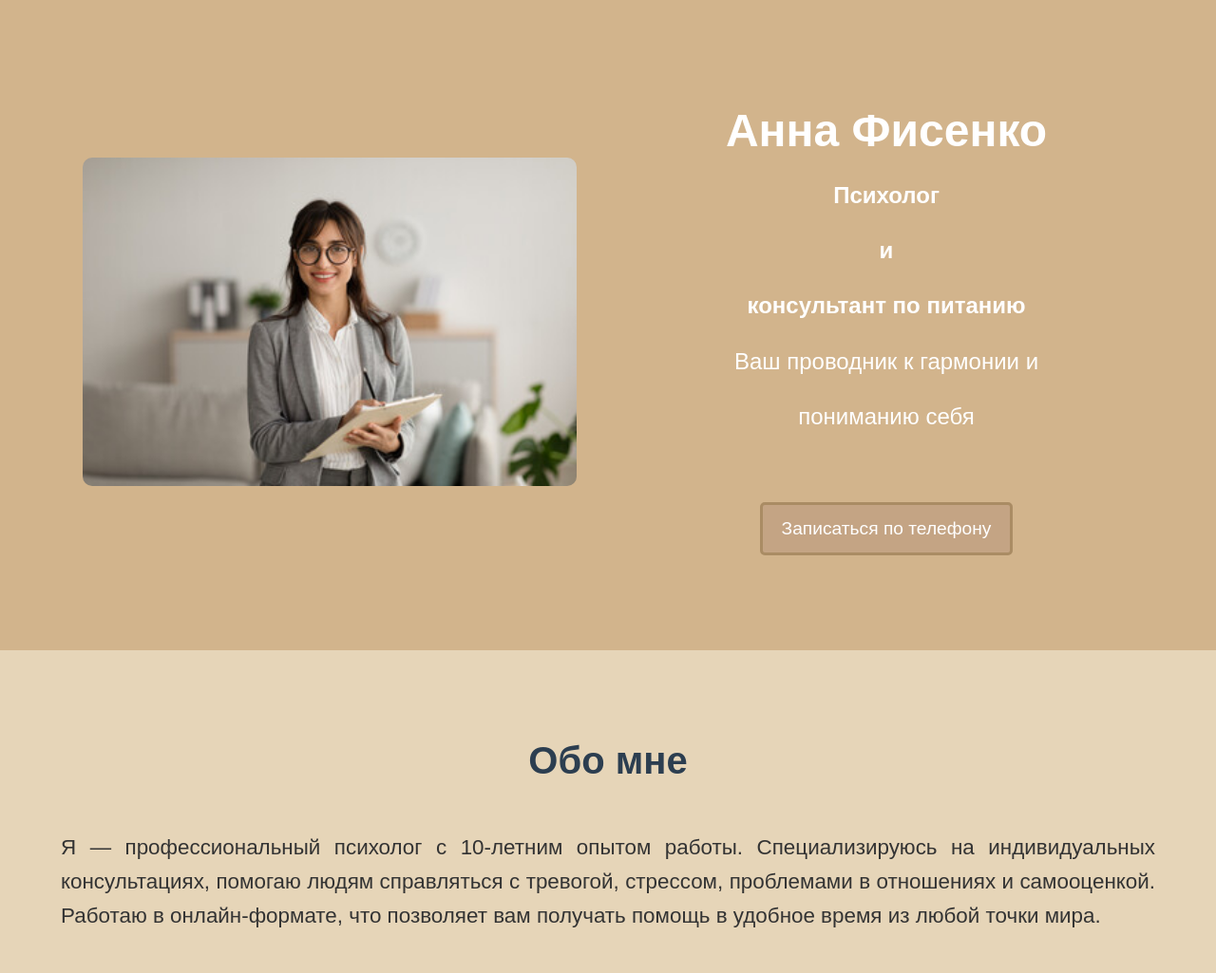
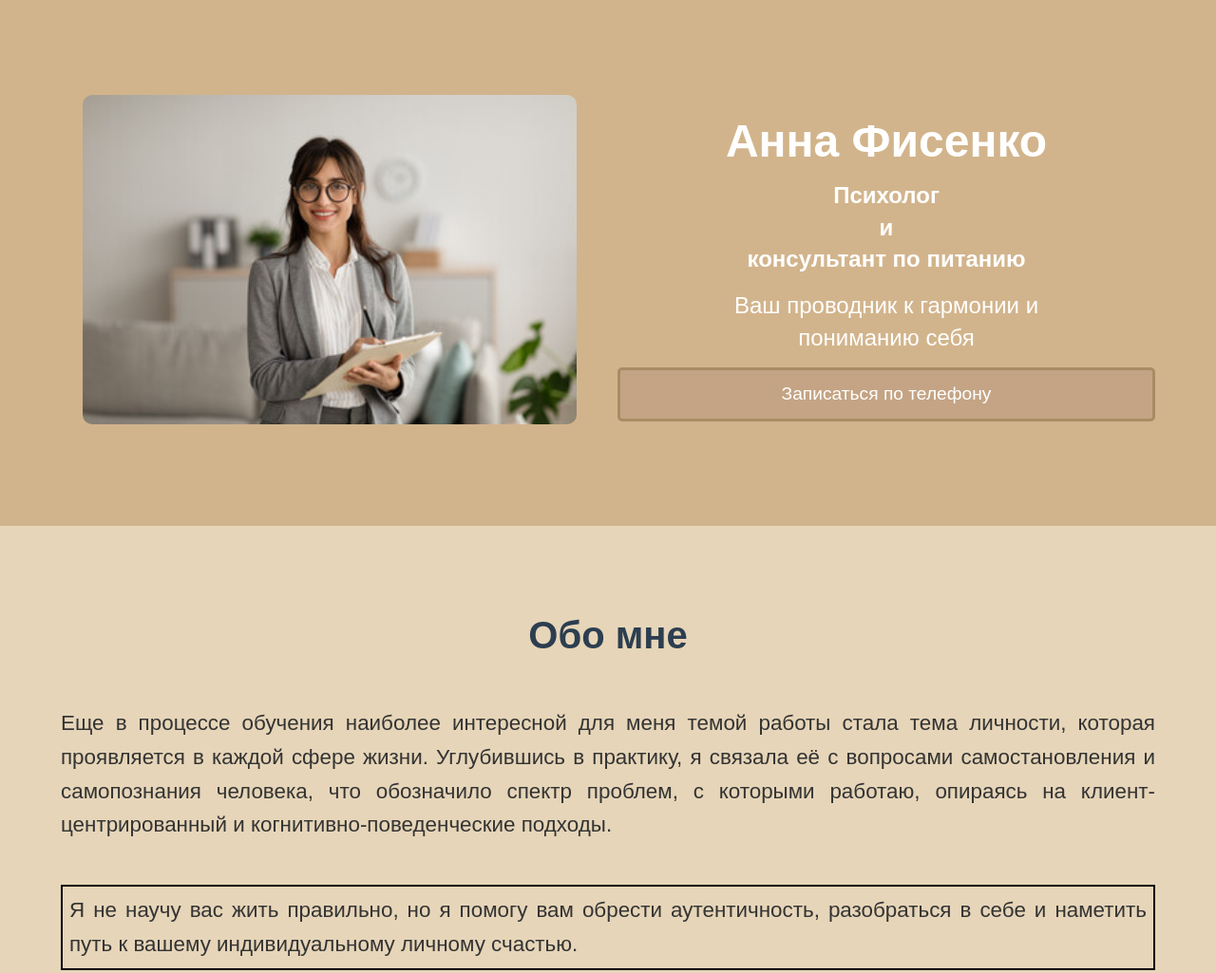
Before and after one commit to murzin66/Psycology, a plain HTML site: page docs/index.html in a window 1280 px wide. Shown: the top 1025 px of the page at 95% size. Drawn offline with Linux system fonts and the light colour scheme.

Commit message:
improved style

```diff
--- a/docs/index.html
+++ b/docs/index.html
@@ -16,14 +16,15 @@
 			<div class="header-sub">
 				<h1 class="header__title">Анна Фисенко</h1>
 				<h2 class="header__subtitle">Психолог</h2>
-           <h2>и </h2>
+           <h2 class="header__subtitle">и </h2>
 				<h3 class="header__subtitle">консультант по питанию</h3>
 
 
-
+        <div class = "header_add_info">
 				<p class="header__subtitle">Ваш проводник к гармонии и </p>
 				<p class="header__subtitle">пониманию себя</p>
 			<a href="tel:+79991234567" class="header__button">Записаться по телефону</a>
+      </div>
 
 			</div>
 
@@ -36,9 +37,13 @@
       <h2 class="section-title">Обо мне</h2>
       <div class="about__content">
         <p class="about__text_2">
-          Я — профессиональный психолог с 10-летним опытом работы. Специализируюсь на индивидуальных консультациях, помогаю людям справляться с тревогой, стрессом, проблемами в отношениях и самооценкой. Работаю в онлайн-формате, что позволяет вам получать помощь в удобное время из любой точки мира.
-        </p>
+          Еще в процессе обучения наиболее интересной для меня темой работы стала тема личности, которая проявляется в каждой сфере жизни. Углубившись в практику, я связала её с вопросами самостановления и самопознания человека, что обозначило спектр проблем, с которыми работаю, опираясь на клиент-центрированный и когнитивно-поведенческие подходы.
+          </p>
+
       </div>
+      <p class="about__text_2" style = "border: 2px solid black; padding: 7px;">
+        Я не научу вас жить правильно, но я помогу вам обрести аутентичность, разобраться в себе и наметить путь к вашему индивидуальному личному счастью.
+      </p>
     </div>
   </section>
 	<section class="diplomas-section">
--- a/docs/styles.css
+++ b/docs/styles.css
@@ -794,3 +794,32 @@ body {
 
 .modal-nav-area.left { left: 0; }
 .modal-nav-area.right { right: 0; }
+
+.header__title,
+.header__subtitle,
+.header__text {
+    margin: 1px 0; /* Регулируйте это значение */
+}
+
+/* Для строк с переносами */
+.header__subtitles {
+    display: flex;
+    align-items: center;
+    gap: 3px; /* Расстояние между словами в строке */
+    flex-wrap: wrap;
+}
+
+/* Единый стиль для подзаголовков */
+.header__subtitle {
+    line-height: 1.4; /* Регулируйте высоту строки */
+    margin: 0;
+}
+
+/* Для кнопки */
+.header__button {
+    display: block;
+    margin-top: 15px;
+}
+.header_add_info{
+  margin-top: 15px;
+}
```
